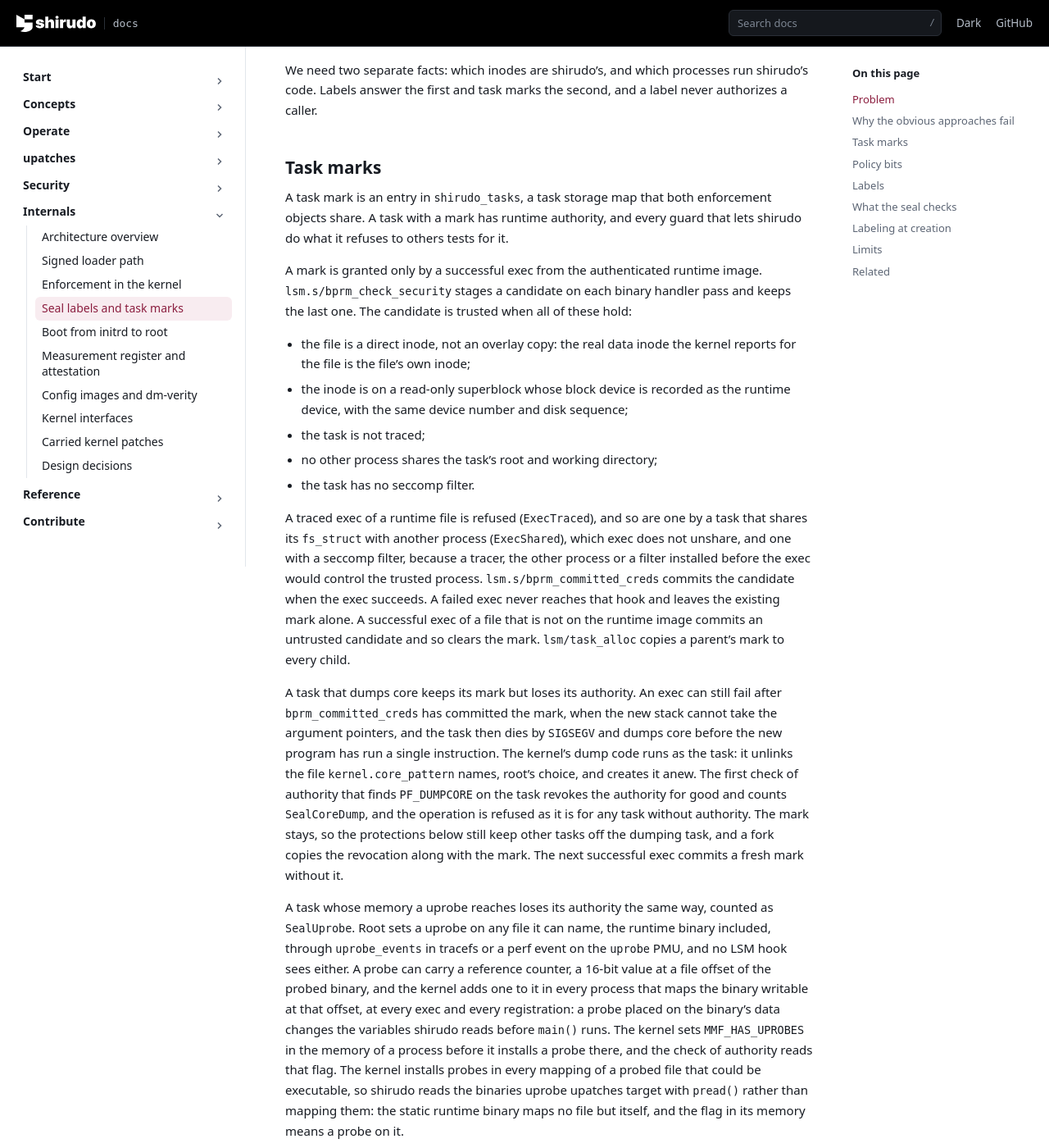
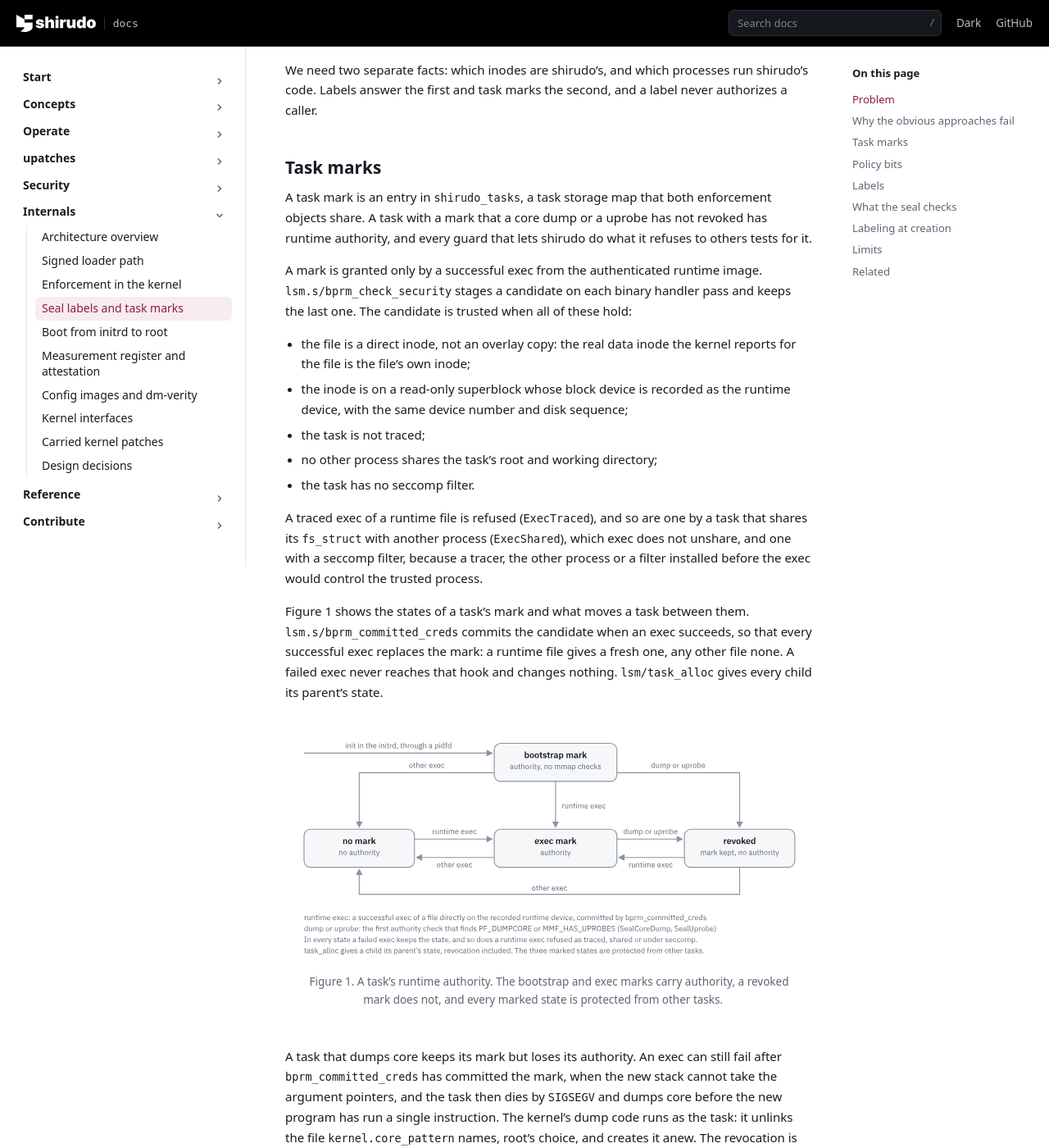
Before and after one commit to AliBashaSY/shirudo, a Sphinx documentation site: the page built from Documentation/internals/seal.rst, in a window 1280 px wide and 1400 px high, scrolled down 697 px. Shown: the whole window at 82% size. Built offline with Sphinx 7.4.7, drawn with Linux system fonts in a browser that asks for light colours; pages that are not in the unit, such as notebooks, are missing from menus; some of the changed text lies outside the part shown.

Commit message:
docs: draw a task's runtime authority as states and give it one home
How a task gets, keeps and loses runtime authority is told on three
pages in three wordings: seal.rst over 57 lines, enforcement.rst in a
paragraph of its own, and threat T3 in a third. Each tells a different
part. The states, no mark, the bootstrap mark, an exec mark and a mark
whose authority a dump or a uprobe revoked, and the edges between them,
an exec of a runtime file, any other exec, a failed one, a fork and the
first authority check that finds PF_DUMPCORE or MMF_HAS_UPROBES, are
never shown together, and the cycle back from a revoked mark to a fresh
one reads at a glance only in a picture.

Draw them as a state machine, from bpf/seal.c (bprm_check_security,
bprm_committed_creds and task_alloc at :179-234 and :752-801),
bpf/lib/verity.h:41-96 for the revocation and the bootstrap test, and
freeze_task_maps() in builtin-init.c:613-648 for the seed. seal.rst
keeps the trust conditions and the why of each revocation, and
enforcement.rst and T3 keep one sentence of claim and link the figure.

seal.rst also said the first check that finds a dump revokes the
authority "for good"; the next successful exec commits a fresh mark
(bpf/seal.c:197), as its own next sentence said.

Signed-off-by: Daniel Borkmann <daniel@iogearbox.net>

```diff
--- a/Documentation/internals/seal.rst
+++ b/Documentation/internals/seal.rst
@@ -41,13 +41,15 @@ We need two separate facts: which inodes are shirudo's, and which
 processes run shirudo's code. Labels answer the first and task marks the
 second, and a label never authorizes a caller.
 
+.. _seal-task-marks:
+
 Task marks
 ----------
 
 A task mark is an entry in ``shirudo_tasks``, a task storage map that
-both enforcement objects share. A task with a mark has runtime
-authority, and every guard that lets shirudo do what it refuses to
-others tests for it.
+both enforcement objects share. A task with a mark that a core dump or
+a uprobe has not revoked has runtime authority, and every guard that
+lets shirudo do what it refuses to others tests for it.
 
 A mark is granted only by a successful exec from the authenticated
 runtime image. ``lsm.s/bprm_check_security`` stages a candidate on each
@@ -66,12 +68,28 @@ A traced exec of a runtime file is refused (``ExecTraced``), and so are
 one by a task that shares its ``fs_struct`` with another process
 (``ExecShared``), which exec does not unshare, and one with a seccomp
 filter, because a tracer, the other process or a filter installed
-before the exec would control the trusted process. ``lsm.s/bprm_committed_creds``
-commits the candidate when the exec succeeds. A failed exec never reaches
-that hook and leaves the existing mark alone. A successful exec of a file
-that is not on the runtime image commits an untrusted candidate and so
-clears the mark. ``lsm/task_alloc`` copies a parent's mark to every
-child.
+before the exec would control the trusted process.
+
+Figure 1 shows the states of a task's mark and what moves a task
+between them. ``lsm.s/bprm_committed_creds`` commits the candidate when
+an exec succeeds, so that every successful exec replaces the mark: a
+runtime file gives a fresh one, any other file none. A failed exec
+never reaches that hook and changes nothing. ``lsm/task_alloc`` gives
+every child its parent's state.
+
+.. figure:: /images/internals-task-authority.svg
+   :alt: Four states: no mark, the bootstrap mark, an exec mark and a
+         revoked mark. init in the initrd enters the bootstrap mark
+         through a pidfd. From any state, a successful exec of a runtime
+         file leads to an exec mark and an exec of any other file to no
+         mark. From the bootstrap mark or an exec mark, the first
+         authority check that finds a core dump or a uprobe leads to
+         revoked. A failed or refused exec keeps the state, and a fork
+         copies it to the child.
+
+   Figure 1. A task's runtime authority. The bootstrap and exec marks
+   carry authority, a revoked mark does not, and every marked state is
+   protected from other tasks.
 
 A task that dumps core keeps its mark but loses its authority. An exec
 can still fail after ``bprm_committed_creds`` has committed the mark,
@@ -79,12 +97,10 @@ when the new stack cannot take the argument pointers, and the task then
 dies by ``SIGSEGV`` and dumps core before the new program has run a
 single instruction. The kernel's dump code runs as the task: it unlinks
 the file ``kernel.core_pattern`` names, root's choice, and creates it
-anew. The first check of authority that finds ``PF_DUMPCORE`` on the
-task revokes the authority for good and counts ``SealCoreDump``, and the
-operation is refused as it is for any task without authority. The mark
-stays, so the protections below still keep other tasks off the dumping
-task, and a fork copies the revocation along with the mark. The next
-successful exec commits a fresh mark without it.
+anew. The revocation is counted as ``SealCoreDump``, and the operation
+that finds it is refused as it is for any task without authority. The
+mark stays, so the protections below still keep other tasks off the
+dumping task.
 
 A task whose memory a uprobe reaches loses its authority the same way,
 counted as ``SealUprobe``. Root sets a uprobe on any file it can name,
```
Also changed, not shown: Documentation/internals/enforcement.rst (+3 -9 lines), Documentation/security/threat-model.rst (+7 -9 lines), Documentation/images/internals-task-authority.svg (added), 1 other file.
